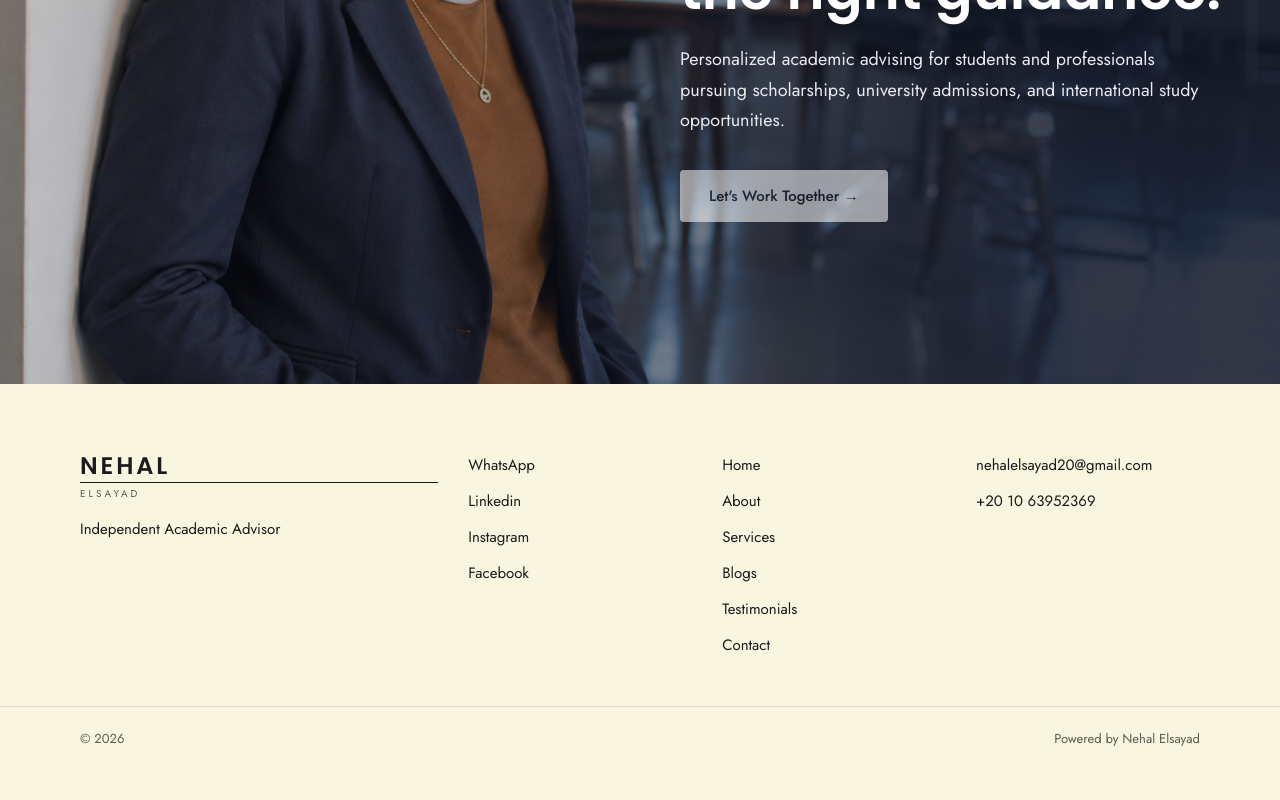
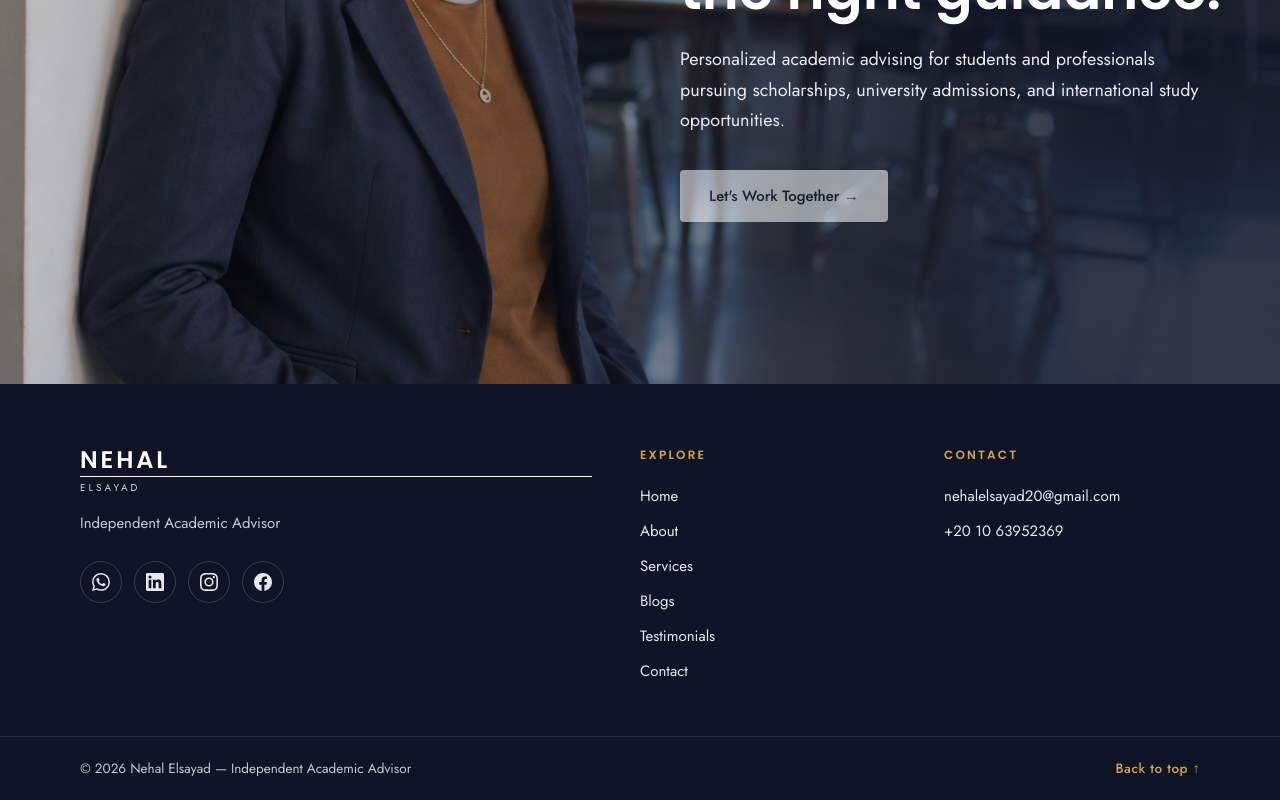
Before and after one commit to MoatazElsayad/nehal-advising, a React (Vite) app: page / in a window 1280 px wide. Shown: the part 416-1216 px from the top of the page. Before the commit the page ends 1186 px from the top, so only its background shows below. Built offline with nearby package versions, Linux system fonts and the light colour scheme.

Commit message:
Redesign footer with navy premium layout and social icons

```diff
--- a/src/components/Footer.css
+++ b/src/components/Footer.css
@@ -1,14 +1,14 @@
 .site-footer {
-  background: var(--cream);
-  color: var(--ink);
-  padding-top: 70px;
+  background: var(--navy);
+  color: var(--white);
+  padding-top: 64px;
 }
 
 .footer-inner {
   display: grid;
-  grid-template-columns: 1.6fr 1fr 1fr 1fr;
-  gap: 30px;
-  padding-bottom: 50px;
+  grid-template-columns: 2fr 1fr 1fr;
+  gap: 48px;
+  padding-bottom: 54px;
 }
 
 .footer-brand .logo-name {
@@ -16,7 +16,7 @@
   font-size: 24px;
   letter-spacing: 0.12em;
   font-weight: 600;
-  border-bottom: 1px solid var(--ink);
+  border-bottom: 1px solid var(--white);
   padding-bottom: 4px;
   display: inline-block;
 }
@@ -26,51 +26,127 @@
   font-size: 10px;
   letter-spacing: 0.3em;
   margin-top: 6px;
-  color: var(--muted);
+  color: #cfd3dd;
 }
 
 .footer-role {
   margin-top: 18px;
   font-size: 15px;
-  color: var(--ink);
+  color: #c7c9d4;
+  max-width: 260px;
+  line-height: 1.6;
+}
+
+.footer-socials {
+  display: flex;
+  gap: 12px;
+  margin: 26px 0 0;
+  padding: 0;
+  list-style: none;
+}
+
+.footer-socials a {
+  display: flex;
+  align-items: center;
+  justify-content: center;
+  width: 42px;
+  height: 42px;
+  border-radius: 50%;
+  border: 1px solid rgba(255, 255, 255, 0.18);
+  color: #e7e8ee;
+  transition: color 0.2s ease, border-color 0.2s ease, background 0.2s ease,
+    transform 0.2s ease;
+}
+
+.footer-socials svg {
+  width: 18px;
+  height: 18px;
+}
+
+.footer-socials a:hover {
+  color: var(--navy);
+  background: var(--gold);
+  border-color: var(--gold);
+  transform: translateY(-2px);
 }
 
 .footer-col {
   display: flex;
   flex-direction: column;
-  gap: 14px;
+  gap: 13px;
   font-size: 15px;
 }
 
+.footer-col-title {
+  font-family: var(--font-heading);
+  font-size: 12px;
+  font-weight: 600;
+  letter-spacing: 0.18em;
+  text-transform: uppercase;
+  color: var(--gold);
+  margin: 0 0 10px;
+}
+
 .footer-col a {
-  color: inherit;
-  transition: color 0.2s ease, opacity 0.2s ease;
+  color: #e7e8ee;
+  transition: color 0.2s ease, transform 0.2s ease;
 }
 
 .footer-col a:hover {
-  color: var(--gold-dark);
+  color: var(--gold);
+  transform: translateX(3px);
 }
 
 .footer-bottom {
-  border-top: 1px solid rgba(0,0,0,0.1);
+  border-top: 1px solid rgba(255, 255, 255, 0.1);
   padding: 22px 0;
 }
 
 .footer-bottom-inner {
   display: flex;
   justify-content: space-between;
-  font-size: 13px;
-  color: var(--muted);
+  align-items: center;
+  gap: 16px;
+  font-size: 13.5px;
+  color: #c7c9d4;
 }
 
-@media (max-width: 800px) {
+.footer-top-link {
+  background: none;
+  border: none;
+  padding: 0;
+  font-family: var(--font-body);
+  font-size: 13.5px;
+  font-weight: 500;
+  letter-spacing: 0.04em;
+  color: var(--gold);
+  cursor: pointer;
+  transition: opacity 0.2s ease;
+}
+
+.footer-top-link:hover {
+  opacity: 0.8;
+}
+
+@media (max-width: 900px) {
   .footer-inner {
     grid-template-columns: 1fr 1fr;
+    gap: 40px;
+  }
+  .footer-brand {
+    grid-column: 1 / -1;
   }
 }
 
 @media (max-width: 500px) {
   .footer-inner {
     grid-template-columns: 1fr;
+    gap: 36px;
+    padding-bottom: 44px;
+  }
+  .footer-bottom-inner {
+    flex-direction: column;
+    gap: 8px;
+    text-align: center;
   }
 }
--- a/src/components/Footer.jsx
+++ b/src/components/Footer.jsx
@@ -1,26 +1,57 @@
 import { Link } from 'react-router-dom';
+import ScrollReveal from './ScrollReveal';
 import './Footer.css';
 
+const socials = [
+  {
+    name: 'WhatsApp',
+    href: 'https://wa.me/201063952369',
+    path: 'M17.472 14.382c-.297-.149-1.758-.867-2.03-.967-.273-.099-.471-.148-.67.15-.197.297-.767.966-.94 1.164-.173.199-.347.223-.644.075-.297-.15-1.255-.463-2.39-1.475-.883-.788-1.48-1.761-1.653-2.059-.173-.297-.018-.458.13-.606.134-.133.297-.347.446-.52.149-.174.198-.298.297-.497.1-.198.05-.371-.024-.52-.075-.149-.669-1.612-.916-2.207-.242-.579-.487-.5-.669-.51-.173-.008-.371-.01-.57-.01-.198 0-.52.074-.792.372-.272.297-1.04 1.016-1.04 2.479 0 1.462 1.065 2.875 1.213 3.074.149.198 2.096 3.2 5.077 4.487.709.306 1.262.489 1.694.625.712.227 1.36.195 1.871.118.571-.085 1.758-.719 2.006-1.413.248-.694.248-1.289.173-1.413-.074-.124-.272-.198-.57-.347m-5.421 7.403h-.004a9.87 9.87 0 01-5.031-1.378l-.361-.214-3.741.982.998-3.648-.235-.374a9.86 9.86 0 01-1.51-5.26c.001-5.45 4.436-9.884 9.888-9.884 2.64 0 5.122 1.03 6.988 2.898a9.825 9.825 0 012.893 6.994c-.003 5.45-4.437 9.884-9.885 9.884m8.413-18.297A11.815 11.815 0 0012.05 0C5.495 0 .16 5.335.157 11.892c0 2.096.547 4.142 1.588 5.945L.057 24l6.305-1.654a11.882 11.882 0 005.683 1.448h.005c6.554 0 11.89-5.335 11.893-11.893a11.821 11.821 0 00-3.48-8.413z',
+  },
+  {
+    name: 'LinkedIn',
+    href: 'https://linkedin.com',
+    path: 'M20.447 20.452h-3.554v-5.569c0-1.328-.027-3.037-1.852-3.037-1.853 0-2.136 1.445-2.136 2.939v5.667H9.351V9h3.414v1.561h.046c.477-.9 1.637-1.85 3.37-1.85 3.601 0 4.267 2.37 4.267 5.455v6.286zM5.337 7.433a2.062 2.062 0 01-2.063-2.065 2.064 2.064 0 112.063 2.065zm1.782 13.019H3.555V9h3.564v11.452zM22.225 0H1.771C.792 0 0 .774 0 1.729v20.542C0 23.227.792 24 1.771 24h20.451C23.2 24 24 23.227 24 22.271V1.729C24 .774 23.2 0 22.225 0z',
+  },
+  {
+    name: 'Instagram',
+    href: 'https://instagram.com',
+    path: 'M12 2.163c3.204 0 3.584.012 4.85.07 3.252.148 4.771 1.691 4.919 4.919.058 1.265.069 1.645.069 4.849 0 3.205-.012 3.584-.069 4.849-.149 3.225-1.664 4.771-4.919 4.919-1.266.058-1.644.07-4.85.07-3.204 0-3.584-.012-4.849-.07-3.26-.149-4.771-1.699-4.919-4.92-.058-1.265-.07-1.644-.07-4.849 0-3.204.013-3.583.07-4.849.149-3.227 1.664-4.771 4.919-4.919 1.266-.057 1.645-.069 4.849-.069zm0-2.163c-3.259 0-3.667.014-4.947.072-4.358.2-6.78 2.618-6.98 6.98-.059 1.281-.073 1.689-.073 4.948 0 3.259.014 3.668.072 4.948.2 4.358 2.618 6.78 6.98 6.98 1.281.058 1.689.072 4.948.072 3.259 0 3.668-.014 4.948-.072 4.354-.2 6.782-2.618 6.979-6.98.059-1.28.073-1.689.073-4.948 0-3.259-.014-3.667-.072-4.947-.196-4.354-2.617-6.78-6.979-6.98-1.281-.059-1.69-.073-4.949-.073zm0 5.838a6.162 6.162 0 100 12.324 6.162 6.162 0 000-12.324zm0 10.162a4 4 0 110-8 4 4 0 010 8zm6.406-11.845a1.44 1.44 0 100 2.881 1.44 1.44 0 000-2.881z',
+  },
+  {
+    name: 'Facebook',
+    href: 'https://facebook.com',
+    path: 'M24 12.073c0-6.627-5.373-12-12-12s-12 5.373-12 12c0 5.99 4.388 10.954 10.125 11.854v-8.385H7.078v-3.47h3.047V9.43c0-3.007 1.792-4.669 4.533-4.669 1.312 0 2.686.235 2.686.235v2.953H15.83c-1.491 0-1.956.925-1.956 1.874v2.25h3.328l-.532 3.47h-2.796v8.385C19.612 23.027 24 18.062 24 12.073z',
+  },
+];
+
 export default function Footer() {
+  const scrollTop = () => window.scrollTo({ top: 0, behavior: 'smooth' });
+
   return (
     <footer className="site-footer">
-      <div className="container footer-inner">
+      <ScrollReveal className="container footer-inner">
         <div className="footer-brand">
           <div className="logo">
             <span className="logo-name">NEHAL</span>
             <span className="logo-sub">ELSAYAD</span>
           </div>
           <p className="footer-role">Independent Academic Advisor</p>
+          <ul className="footer-socials">
+            {socials.map(({ name, href, path }) => (
+              <li key={name}>
+                <a href={href} target="_blank" rel="noreferrer" aria-label={name}>
+                  <svg viewBox="0 0 24 24" aria-hidden="true">
+                    <path d={path} fill="currentColor" />
+                  </svg>
+                </a>
+              </li>
+            ))}
+          </ul>
         </div>
 
         <div className="footer-col">
-          <a href="https://wa.me/201063952369" target="_blank" rel="noreferrer">WhatsApp</a>
-          <a href="https://linkedin.com" target="_blank" rel="noreferrer">Linkedin</a>
-          <a href="https://instagram.com" target="_blank" rel="noreferrer">Instagram</a>
-          <a href="https://facebook.com" target="_blank" rel="noreferrer">Facebook</a>
-        </div>
-
-        <div className="footer-col">
+          <h3 className="footer-col-title">Explore</h3>
           <Link to="/">Home</Link>
           <Link to="/about">About</Link>
           <Link to="/services">Services</Link>
@@ -30,15 +61,18 @@ export default function Footer() {
         </div>
 
         <div className="footer-col">
+          <h3 className="footer-col-title">Contact</h3>
           <a href="mailto:nehalelsayad20@gmail.com">nehalelsayad20@gmail.com</a>
           <a href="tel:+201063952369">+20 10 63952369</a>
         </div>
-      </div>
+      </ScrollReveal>
 
       <div className="footer-bottom">
         <div className="container footer-bottom-inner">
-          <span>© {new Date().getFullYear()}</span>
-          <span className="powered-by">Powered by Nehal Elsayad</span>
+          <span>© {new Date().getFullYear()} Nehal Elsayad — Independent Academic Advisor</span>
+          <button type="button" className="footer-top-link" onClick={scrollTop}>
+            Back to top &uarr;
+          </button>
         </div>
       </div>
     </footer>
```
